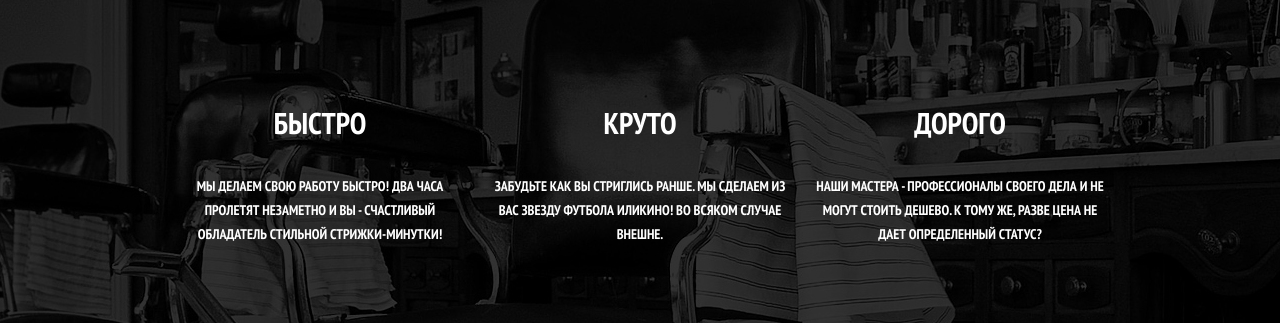
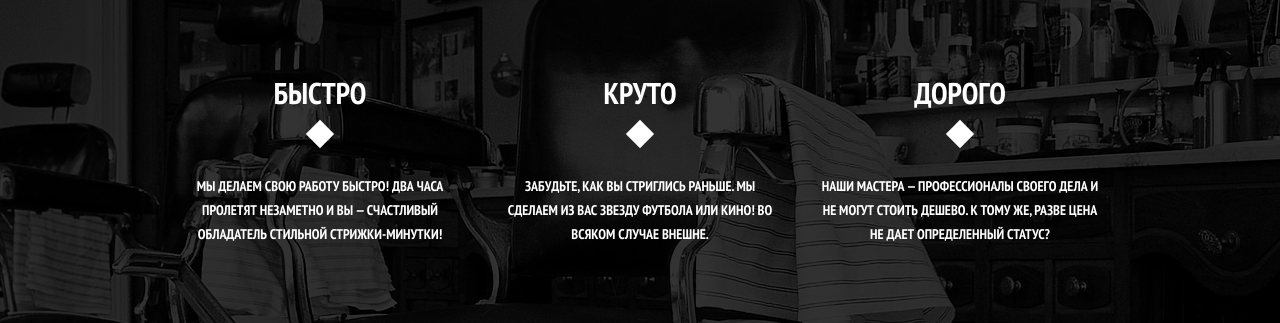
Before and after one commit to Gor1x1/BarberShop, a plain HTML site: page index.html in a window 1280 px wide. Shown: the part 347-670 px from the top of the page. Drawn offline with Linux system fonts and the light colour scheme.

Commit message:
finl styling features sectin in index.html

```diff
--- a/assets/css/index.css
+++ b/assets/css/index.css
@@ -19,8 +19,25 @@
     text-align: center;
 }
 .features-item h3{
+    position: relative;
+    margin: 0;
+    margin-bottom: 60px;
     font-size: 30px;
     line-height: 42px;
+}
+.features-item h3::after{
+    content: "";
+    position: absolute;
+    bottom: -30px;
+    left: 50%;
+    width: 20px;
+    height: 20px;
+    margin-left: -10px;
+    background-color: #fff;
+    transform: rotate(45deg);
+}
+.features-item p{
+    margin: 0 10px;
 }
 /* ===== Features Section End ===== */
 
--- a/index.html
+++ b/index.html
@@ -58,24 +58,15 @@
         <ul class="features-list">
           <li class="features-item">
             <h3 tabindex="0">Быстро</h3>
-            <p>
-              Мы делаем свою работу быстро! Два часа пролетят незаметно и вы -
-              счастливый обладатель стильной стрижки-минутки!
-            </p>
+            <p>Мы делаем свою работу быстро! Два часа пролетят незаметно и вы — счастливый обладатель стильной стрижки-минутки!</p>
           </li>
           <li class="features-item">
             <h3 tabindex="0">Круто</h3>
-            <p>
-              Забудьте как вы стриглись ранше. Мы сделаем из вас звезду футбола
-              иликино! Во всяком случае внешне.
-            </p>
+            <p>Забудьте, как вы стриглись раньше. Мы сделаем из вас звезду футбола или кино! Во всяком случае внешне.</p>
           </li>
           <li class="features-item">
             <h3 tabindex="0">Дорого</h3>
-            <p>
-              Наши мастера - профессионалы своего дела и не могут стоить дешево.
-              К тому же, разве цена не дает определенный статус?
-            </p>
+            <p>Наши мастера — профессионалы своего дела и не могут стоить дешево. К тому же, разве цена не дает определенный статус?</p>
           </li>
         </ul>
       </section>
```
